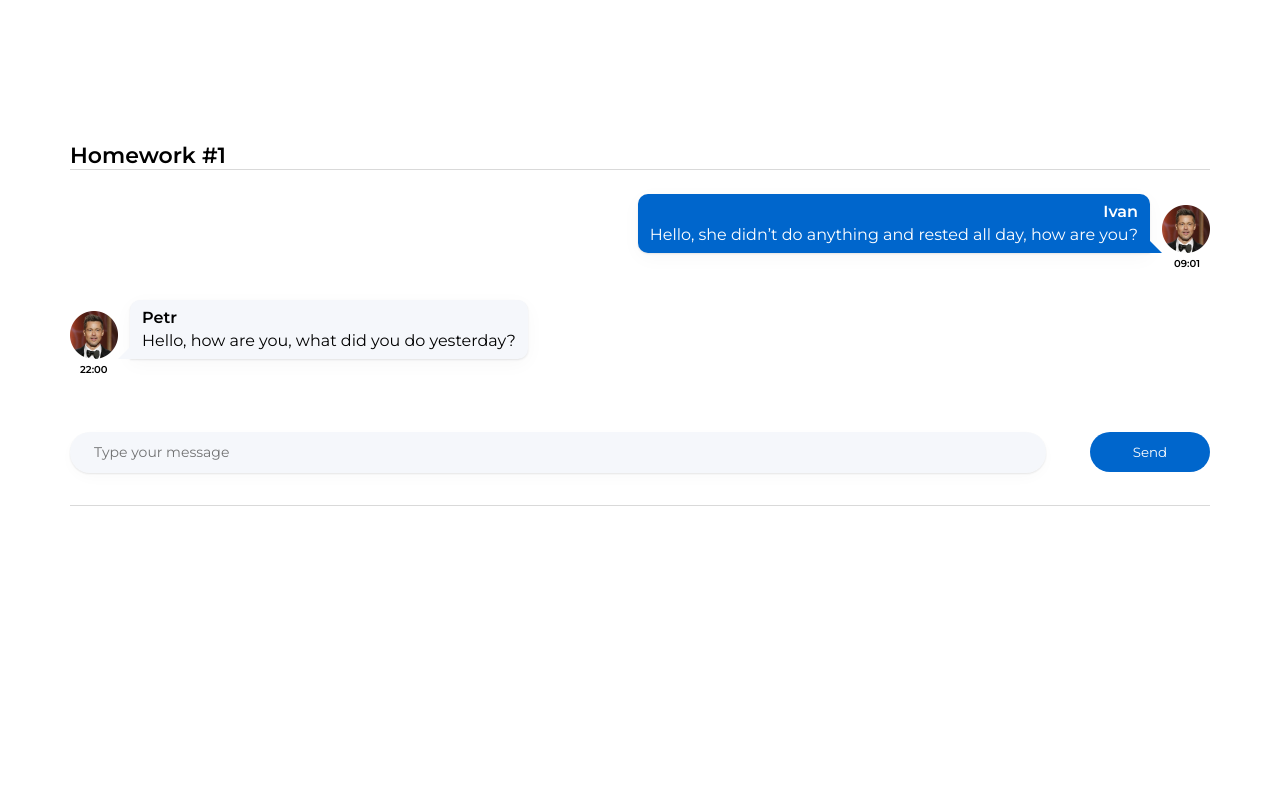
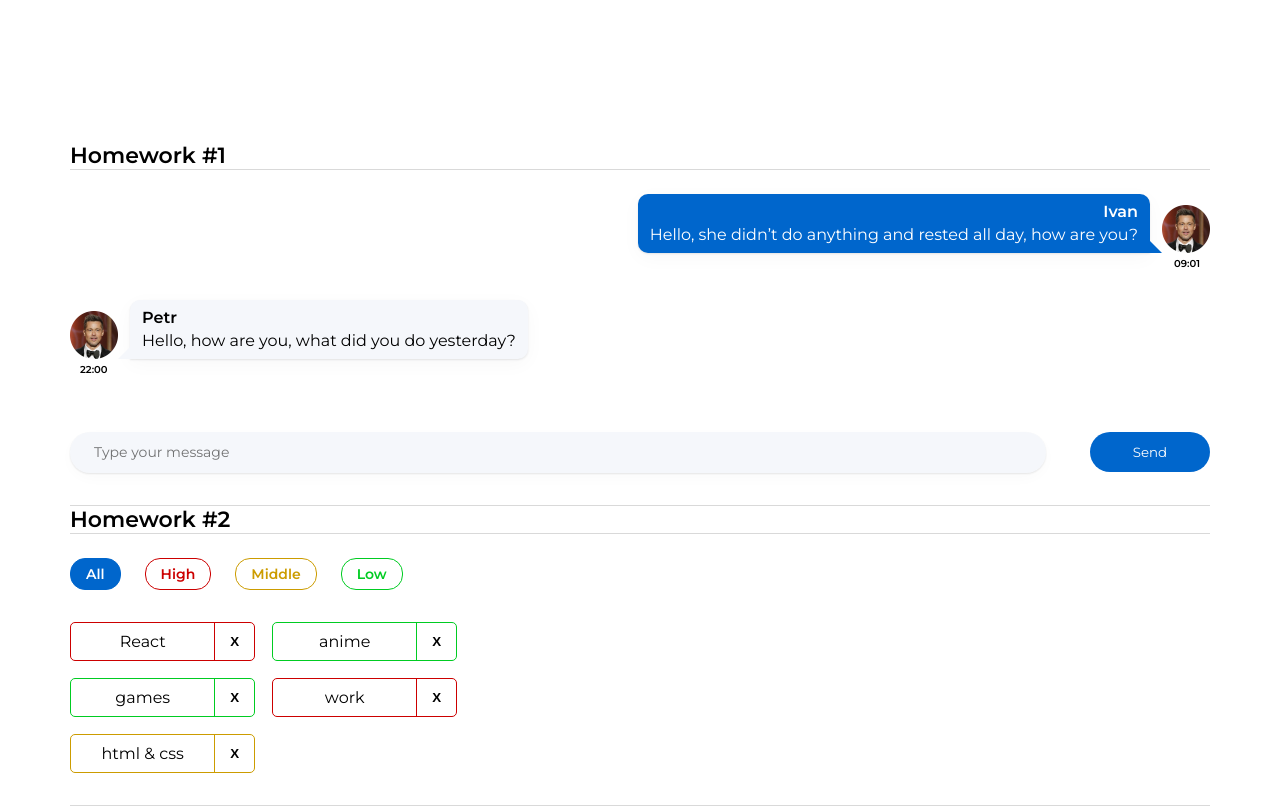
Before and after one commit to Yuliya9449/homework-front-main, a React (Vite) app in the folder homework-front-main/: page / in a window 1280 px wide. Shown: the top 812 px of the page. Built offline with nearby package versions, Linux system fonts and the light colour scheme.

Commit message:
feat: complete home work 2 tuesday

```diff
--- a/homework-front-main/HW_2/src/s1-main/App.tsx
+++ b/homework-front-main/HW_2/src/s1-main/App.tsx
@@ -1,17 +1,18 @@
-import s from './App.module.css'
-import HW1 from '../s2-homeworks/hw01/HW1'
+import s from './App.module.css';
+import HW1 from '../s2-homeworks/hw01/HW1';
+import HW2 from '../s2-homeworks/hw02/HW2';
 
 export function App() {
   return (
     <div className={s.App}>
-            <HW1/>
+      <HW1 />
       {/*раскомментировать по ходу выполнения*/}
-            {/*<HW2/>*/}
+      <HW2 />
       {/*<HW3/>*/}
       {/*<HW4/>*/}
 
       {/*при выполнении дз 5 и более - закомментировать здесь дз 1-4, так как они есть внутри дз 5*/}
       {/*<HW5/>*/}
     </div>
-    )
+  );
 }
--- a/homework-front-main/HW_2/src/s2-homeworks/hw02/HW2.tsx
+++ b/homework-front-main/HW_2/src/s2-homeworks/hw02/HW2.tsx
@@ -1,6 +1,7 @@
-import React, {useState} from 'react'
-import Affairs from './affairs/Affairs'
-import s2 from '../../s1-main/App.module.css'
+import { useState } from 'react';
+import Affairs from './affairs/Affairs';
+import s2 from '../../s1-main/App.module.css';
+// import s2 from '../../s1-main/App.module.css';
 
 /*
  * 1 - описать типы AffairPriorityType, AffairType
@@ -17,42 +18,60 @@ import s2 from '../../s1-main/App.module.css'
  * */
 
 // types
-export type AffairPriorityType = any // need to fix any
+// export type AffairPriorityType = any; // need to fix any
+export type AffairPriorityType = 'high' | 'middle' | 'low';
+
 export type AffairType = {
-    _id: any // need to fix any
-    name: any // need to fix any
-    priority: AffairPriorityType
-}
-export type FilterType = 'all' | AffairPriorityType
+  _id: number; // need to fix any
+  name: string; // need to fix any
+  priority: AffairPriorityType;
+};
+export type FilterType = 'all' | AffairPriorityType;
 
 // constants
-const defaultAffairs: any = [ // need to fix any
-    {_id: 1, name: 'React', priority: 'high'}, // студенты могут изменить содержимое name и количество элементов в массиве, ...priority не менять!
-    {_id: 2, name: 'anime', priority: 'low'},
-    {_id: 3, name: 'games', priority: 'low'},
-    {_id: 4, name: 'work', priority: 'high'},
-    {_id: 5, name: 'html & css', priority: 'middle'},
-]
+const defaultAffairs: AffairType[] = [
+  // need to fix any
+  { _id: 1, name: 'React', priority: 'high' }, // студенты могут изменить содержимое name и количество элементов в массиве, ...priority не менять!
+  { _id: 2, name: 'anime', priority: 'low' },
+  { _id: 3, name: 'games', priority: 'low' },
+  { _id: 4, name: 'work', priority: 'high' },
+  { _id: 5, name: 'html & css', priority: 'middle' },
+];
 
 // pure helper functions
-export const filterAffairs = (affairs: any, filter: any): any => { // need to fix any
+export const filterAffairs = (
+  affairs: AffairType[],
+  filter: FilterType,
+): AffairType[] => {
+  // need to fix any
 
+  // return affairs; // need to fix
+  if (filter === 'all') {
+    return [...affairs];
+  }
+  return affairs.filter((a) => a.priority === filter);
+};
+export const deleteAffair = (
+  affairs: AffairType[],
+  _id: AffairType['_id'],
+): AffairType[] => {
+  // need to fix any
 
-    return affairs // need to fix
-}
-export const deleteAffair = (affairs: any, _id: any): any => { // need to fix any
-
-    return affairs // need to fix
-}
+  // return affairs; // need to fix
+  return affairs.filter((a) => a._id !== _id);
+};
 
 function HW2() {
-    const [affairs, setAffairs] = useState<any>(defaultAffairs) // need to fix any
-    const [filter, setFilter] = useState<FilterType>('all')
+  const [affairs, setAffairs] = useState<AffairType[]>(defaultAffairs); // need to fix any
+  const [filter, setFilter] = useState<FilterType>('all');
 
-    const filteredAffairs = filterAffairs(affairs, filter)
-    const deleteAffairCallback = (_id: any) => { // need to fix any
+  const filteredAffairs = filterAffairs(affairs, filter);
+  const deleteAffairCallback = (_id: AffairType['_id']) => {
+    // need to fix any
     // need to fix
-    }
+    // setAffairs(deleteAffair(affairs, _id));
+    setAffairs((prevState) => deleteAffair(prevState, _id));
+  };
 
   return (
     <div id={'hw2'}>
@@ -66,7 +85,7 @@ function HW2() {
         />
       </div>
     </div>
-    )
+  );
 }
 
-export default HW2
+export default HW2;
--- a/homework-front-main/HW_2/src/s2-homeworks/hw02/affairs/Affairs.tsx
+++ b/homework-front-main/HW_2/src/s2-homeworks/hw02/affairs/Affairs.tsx
@@ -1,33 +1,44 @@
-import React from 'react'
-import Affair from './affair/Affair'
-import {AffairType, FilterType} from '../HW2'
-import s from './Affairs.module.css'
+import Affair from './affair/Affair';
+import { AffairType, FilterType } from '../HW2';
+import s from './Affairs.module.css';
+import { Dispatch, SetStateAction } from 'react';
 
 type AffairsPropsType = {
-    data: any // need to fix any
-    setFilter: any
-    deleteAffairCallback: any
-    filter: FilterType
-}
+  data: AffairType[]; // need to fix any
+  setFilter: Dispatch<SetStateAction<FilterType>>;
+  deleteAffairCallback: (_id: AffairType['_id']) => void;
+  filter: FilterType;
+};
 
 function Affairs(props: AffairsPropsType) {
   const setAll = () => {
     // need to fix
-    }
+    props.setFilter('all');
+  };
   const setHigh = () => {
     // need to fix
-    }
+    props.setFilter('high');
+  };
   const setMiddle = () => {
     // need to fix
-    }
+    props.setFilter('middle');
+  };
   const setLow = () => {
     // need to fix
-    }
+    props.setFilter('low');
+  };
 
-    const cnAll = s.button + ' ' + s.all + (props.filter === 'all' ? ' ' + s.active : '')
-    const cnHigh = s.button + ' ' + s.high + (props.filter === 'high' ? ' ' + s.active : '')
-    const cnMiddle = s.button + ' ' + s.middle + (props.filter === 'middle' ? ' ' + s.active : '')
-    const cnLow = s.button + ' ' + s.low + (props.filter === 'low' ? ' ' + s.active : '')
+  const cnAll =
+    s.button + ' ' + s.all + (props.filter === 'all' ? ' ' + s.active : '');
+  const cnHigh =
+    s.button + ' ' + s.high + (props.filter === 'high' ? ' ' + s.active : '');
+  const cnMiddle =
+    s.button +
+    ' ' +
+    s.middle +
+    (props.filter === 'middle' ? ' ' + s.active : '');
+  const cnLow =
+    s.button + ' ' + s.low + (props.filter === 'low' ? ' ' + s.active : '');
 
   const mappedAffairs = props.data.map((a: AffairType) => (
     <Affair
@@ -35,23 +46,15 @@ function Affairs(props: AffairsPropsType) {
       affair={a}
       deleteAffairCallback={props.deleteAffairCallback}
     />
-    ))
+  ));
 
   return (
     <div>
       <div className={s.buttonContainer}>
-                <button
-                    id={'hw2-button-all'}
-                    onClick={setAll}
-                    className={cnAll}
-                >
+        <button id={'hw2-button-all'} onClick={setAll} className={cnAll}>
           All
         </button>
-                <button
-                    id={'hw2-button-high'}
-                    onClick={setHigh}
-                    className={cnHigh}
-                >
+        <button id={'hw2-button-high'} onClick={setHigh} className={cnHigh}>
           High
         </button>
         <button
@@ -61,17 +64,13 @@ function Affairs(props: AffairsPropsType) {
         >
           Middle
         </button>
-                <button
-                    id={'hw2-button-low'}
-                    onClick={setLow}
-                    className={cnLow}
-                >
+        <button id={'hw2-button-low'} onClick={setLow} className={cnLow}>
           Low
         </button>
       </div>
       <div className={s.affairs}>{mappedAffairs}</div>
     </div>
-    )
+  );
 }
 
-export default Affairs
+export default Affairs;
--- a/homework-front-main/HW_2/src/s2-homeworks/hw02/affairs/affair/Affair.tsx
+++ b/homework-front-main/HW_2/src/s2-homeworks/hw02/affairs/affair/Affair.tsx
@@ -1,31 +1,27 @@
-import React from 'react'
-import { AffairType } from '../../HW2'
-import s from './Affair.module.css'
-import s2 from '../Affairs.module.css'
+import { AffairType } from '../../HW2';
+import s from './Affair.module.css';
+import s2 from '../Affairs.module.css';
 
 type AffairPropsType = {
   // key не нужно типизировать
-    affair: AffairType
-    deleteAffairCallback: any // need to fix any
-}
+  affair: AffairType;
+  deleteAffairCallback: (_id: AffairType['_id']) => void;
+};
 
 function Affair(props: AffairPropsType) {
   const deleteCallback = () => {
-        // need to fix
-    }
+    props.deleteAffairCallback(props.affair._id);
+  };
 
-    const nameClass = s.name + ' ' + s2[props.affair.priority]
-    const buttonClass = s.closeButton + ' ' + s2[props.affair.priority]
-    const affairClass = s.affair + ' ' + s2[props.affair.priority]
+  const nameClass = s.name + ' ' + s2[props.affair.priority];
+  const buttonClass = s.closeButton + ' ' + s2[props.affair.priority];
+  const affairClass = s.affair + ' ' + s2[props.affair.priority];
 
   return (
-        <div
-            id={'hw2-affair-' + props.affair._id}
-            className={affairClass}
-        >
+    <div id={'hw2-affair-' + props.affair._id} className={affairClass}>
       <div id={'hw2-name-' + props.affair._id} className={nameClass}>
         {/*создаёт студент*/}
-
+        {props.affair.name}
         {/**/}
       </div>
       <div id={'hw2-priority-' + props.affair._id} hidden>
@@ -36,14 +32,12 @@ function Affair(props: AffairPropsType) {
         id={'hw2-button-delete-' + props.affair._id}
         className={buttonClass}
         // need to fix
-
+        onClick={deleteCallback}
       >
-                {/*текст кнопки могут изменить студенты*/}
-                X
-                {/**/}
+        {/*текст кнопки могут изменить студенты*/}X{/**/}
       </button>
     </div>
-    )
+  );
 }
 
-export default Affair
+export default Affair;
```
Also changed, not shown: homework-front-main/HW_2/src/s2-homeworks/hw02/affairs/Affairs.module.css (indentation only). Lines whose indentation alone changed are shown as unchanged.
